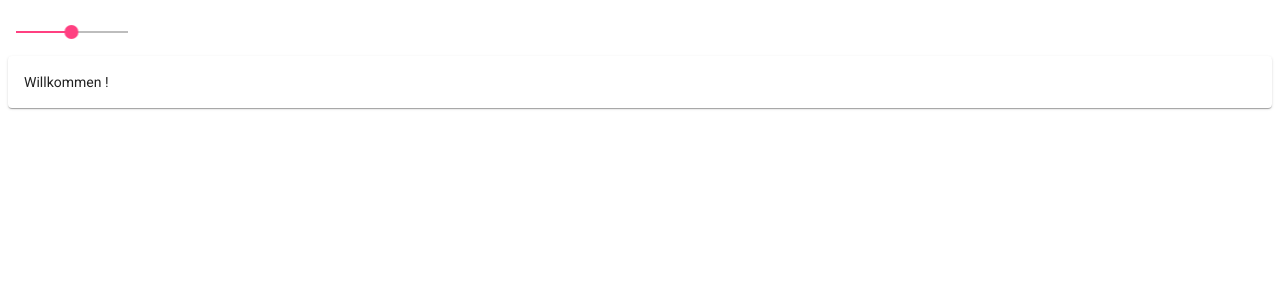
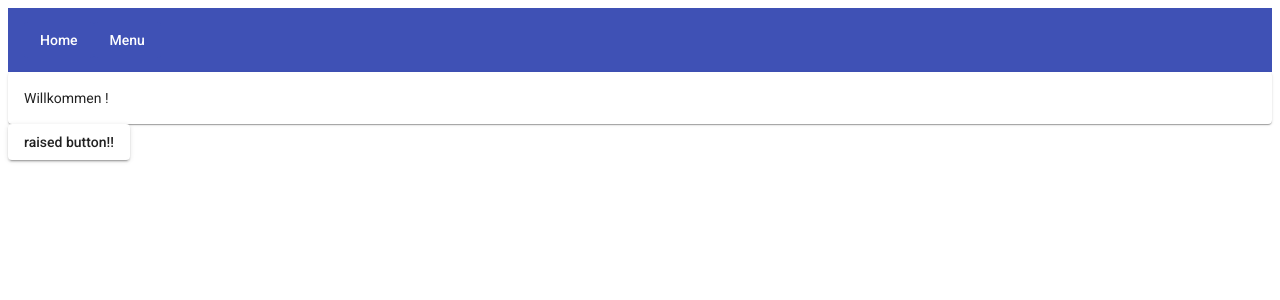
Before and after one commit to Tonypsilon/bmm.frontend, an Angular app: page / in a window 1280 px wide. Shown: the top 300 px of the page. Built offline with nearby package versions, Linux system fonts and the light colour scheme.

Commit message:
Work on navbar styling.

```diff
--- a/src/app/app.component.html
+++ b/src/app/app.component.html
@@ -1,2 +1,11 @@
-<mat-slider min="1" max="100" step="1" value="50"></mat-slider>
+<mat-toolbar color="primary">
+  <button mat-flat-button color="primary">Home</button>
+  <button mat-flat-button [matMenuTriggerFor]="menu" color="primary">Menu</button>
+  <mat-menu #menu="matMenu">
+    <button mat-menu-item>Item 1</button>
+    <button mat-menu-item>Item 2</button>
+  </mat-menu>
+</mat-toolbar>
 <mat-card>Willkommen !</mat-card>
+
+<button mat-raised-button>raised button!!</button>
```
Also changed, not shown: src/app/app.module.ts (+7 -3 lines).
